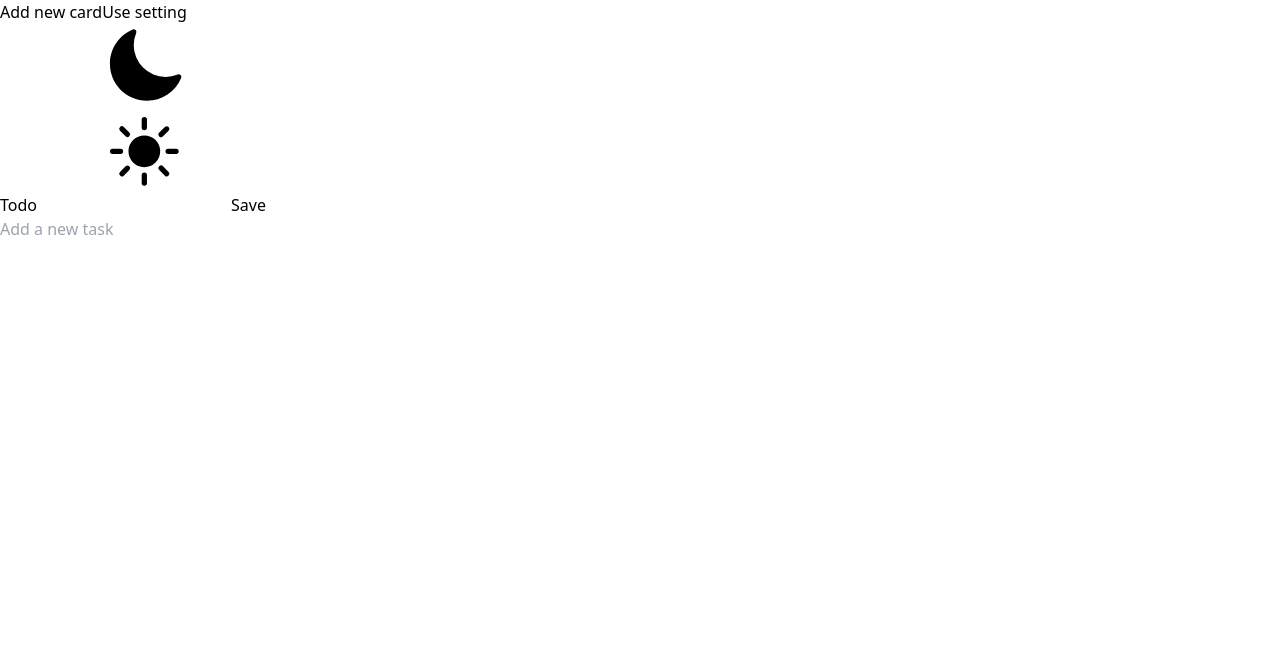
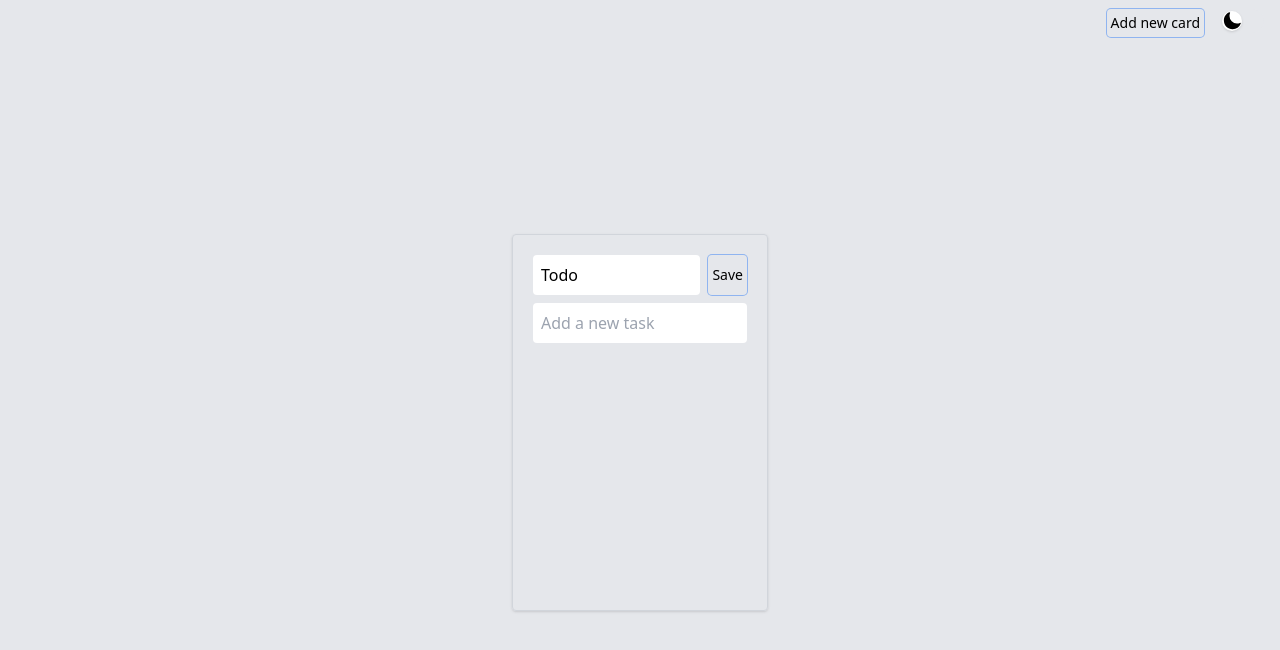
Before and after one commit to nikopeikrishvili/todotab-static, a Vue app: page / in a window 1280 px wide. Shown: the top 650 px of the page. Built offline with nearby package versions, Linux system fonts and the light colour scheme.

Commit message:
fix: issue with build

```diff
--- a/src/components/TodoCard.vue
+++ b/src/components/TodoCard.vue
@@ -78,7 +78,7 @@
         inHover: false,
         titleInEditMode: true
       }
-      cardsStore.addCard(newCard)
+      store.addCard(newCard)
     }
 
     if (cards.value.length === 0) {
--- a/tailwind.config.js
+++ b/tailwind.config.js
@@ -1,7 +1,6 @@
 /** @type {import('tailwindcss').Config} */
 export default {
-  content: [],
-  purge: ['./index.html', './src/**/*.{vue,js,ts,jsx,tsx}'],
+  content: ['./index.html', './src/**/*.{vue,js,ts,jsx,tsx}'],
   theme: {
     extend: {
       colors:{
```
